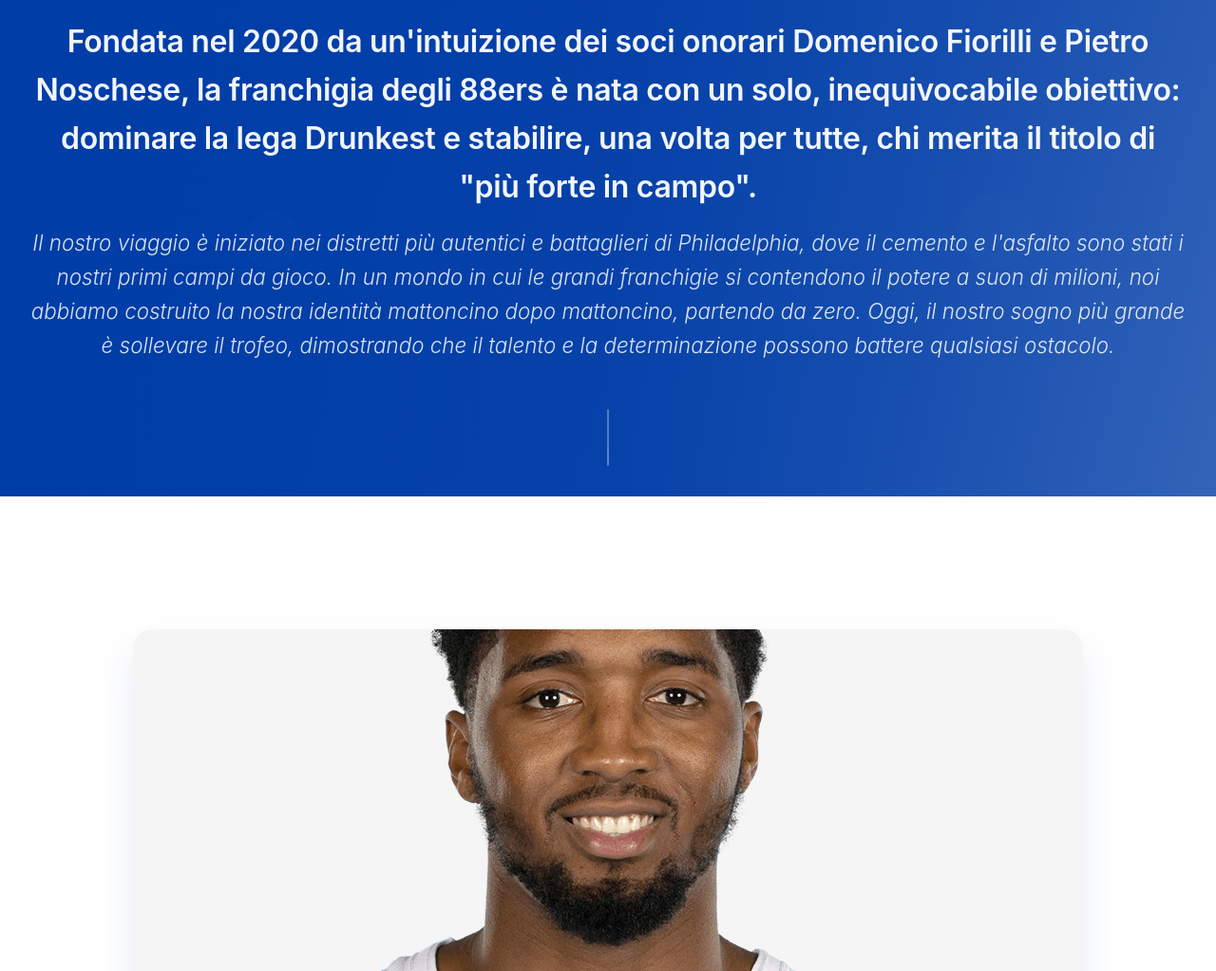
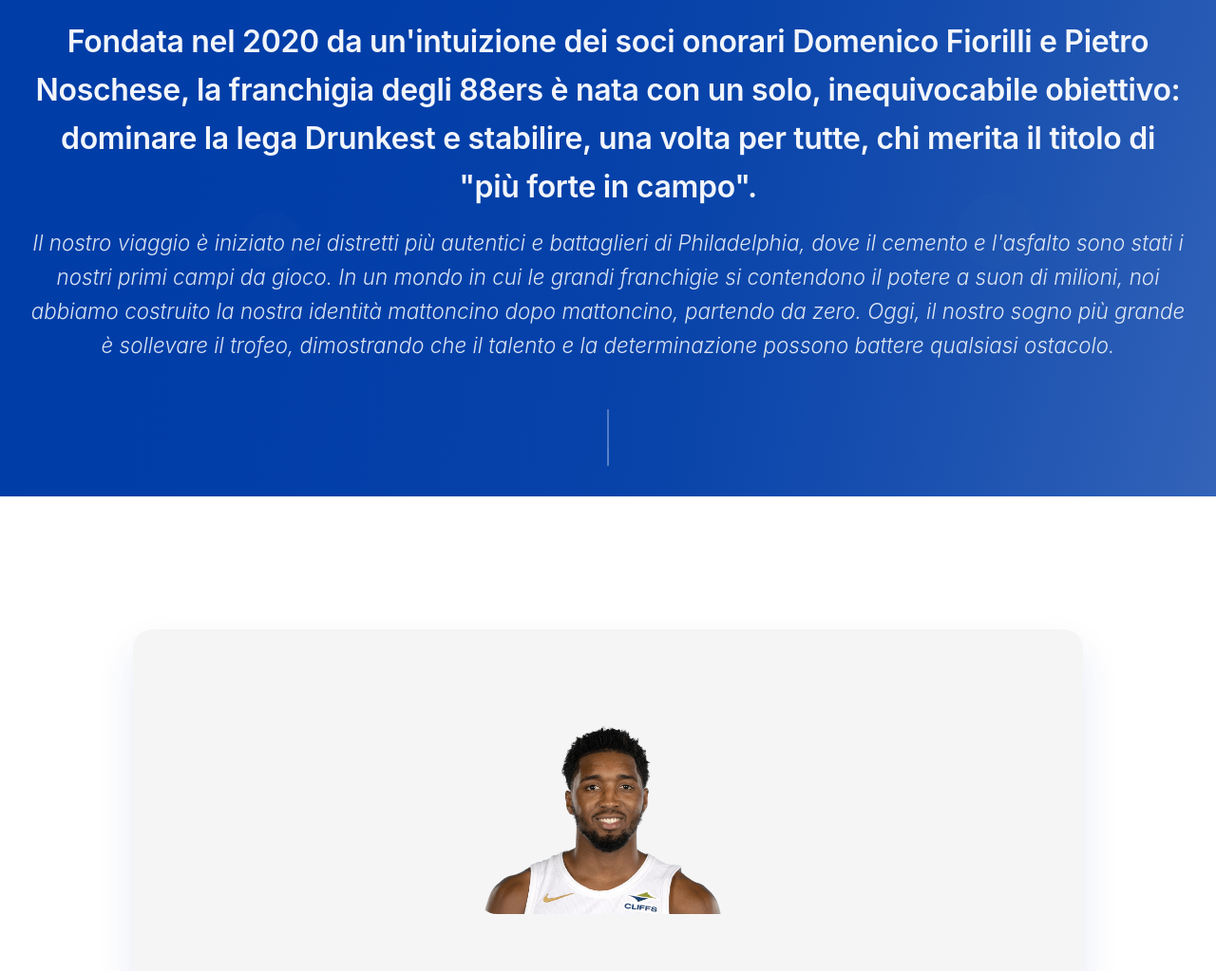
Before and after one commit to fiorelloii/88ers, a plain HTML site: page index.html in a window 1280 px wide. Shown: the part 277-1300 px from the top of the page at 95% size. Drawn offline with Linux system fonts and the light colour scheme.

Commit message:
Update index.html

```diff
--- a/index.html
+++ b/index.html
@@ -204,8 +204,8 @@
         }
 
         .carousel-slide img {
-/*             width: 100%;
-            height: 50%; */
+/*             width: 100%; */
+            height: 50%;
             object-fit: cover;
             border-radius: 20px;
         }
```
